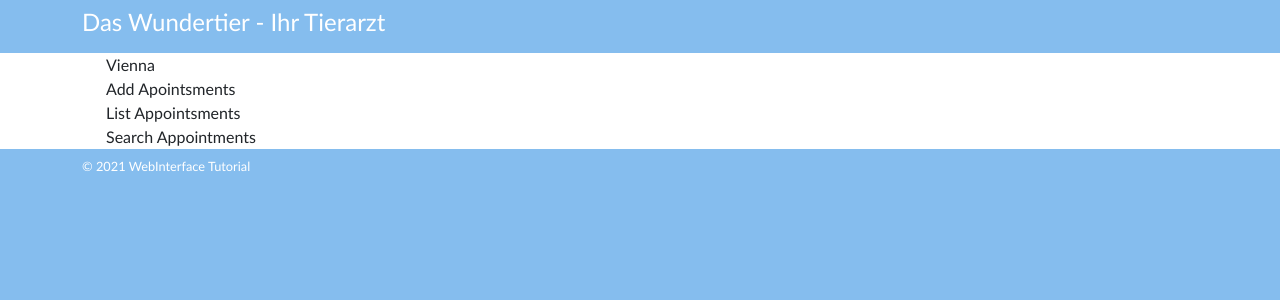
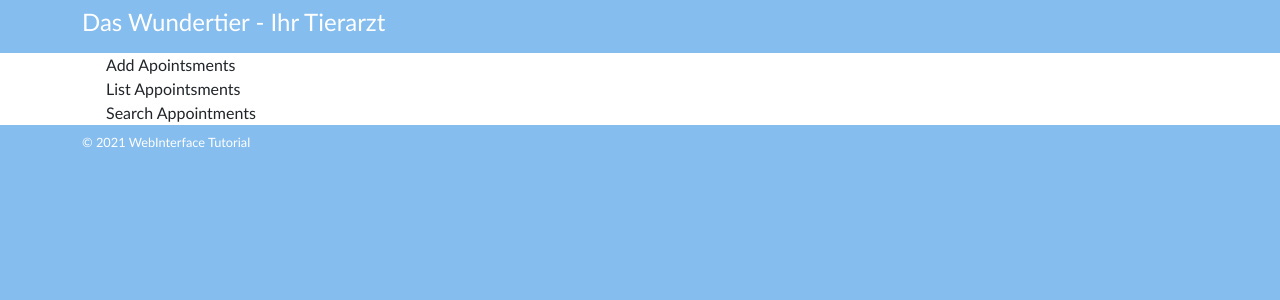
Before and after one commit to Verenasworld/webinterface, a React (Create React App) app: page / in a window 1280 px wide. Shown: the top 300 px of the page. Built offline with nearby package versions, Linux system fonts and the light colour scheme.

Commit message:
finish project setup

```diff
--- a/src/components/App.js
+++ b/src/components/App.js
@@ -9,18 +9,20 @@ export default class App extends Component {
 constructor(){
   super();
   this.state={
-    myLocation: 'Vienna'
+    myAppointments:[]
   }
 }
 
+// lebenszyklua methode wird ausgeführt nachdem das Dom gerendert wurde !! ( externe daten einfügen)
 componentDidMount(){
   fetch('./data.json')
+  //promiss
   .then(response => response.json())
   .then(result => {
     const apts = result.map(item => {
       return item;
     })
-
+    //status ändern
     this.setState({
       myAppointments: apts
     })
@@ -34,7 +36,7 @@ componentDidMount(){
             <div className="row">
               <div className="col-md-12 bg-white">
                 <div className="container">
-                  {this.state.myLocation}
+
                   <AddApointsment></AddApointsment>
                    <ListApoointsment></ListApoointsment>
                     <SearchApointments></SearchApointments>
```
